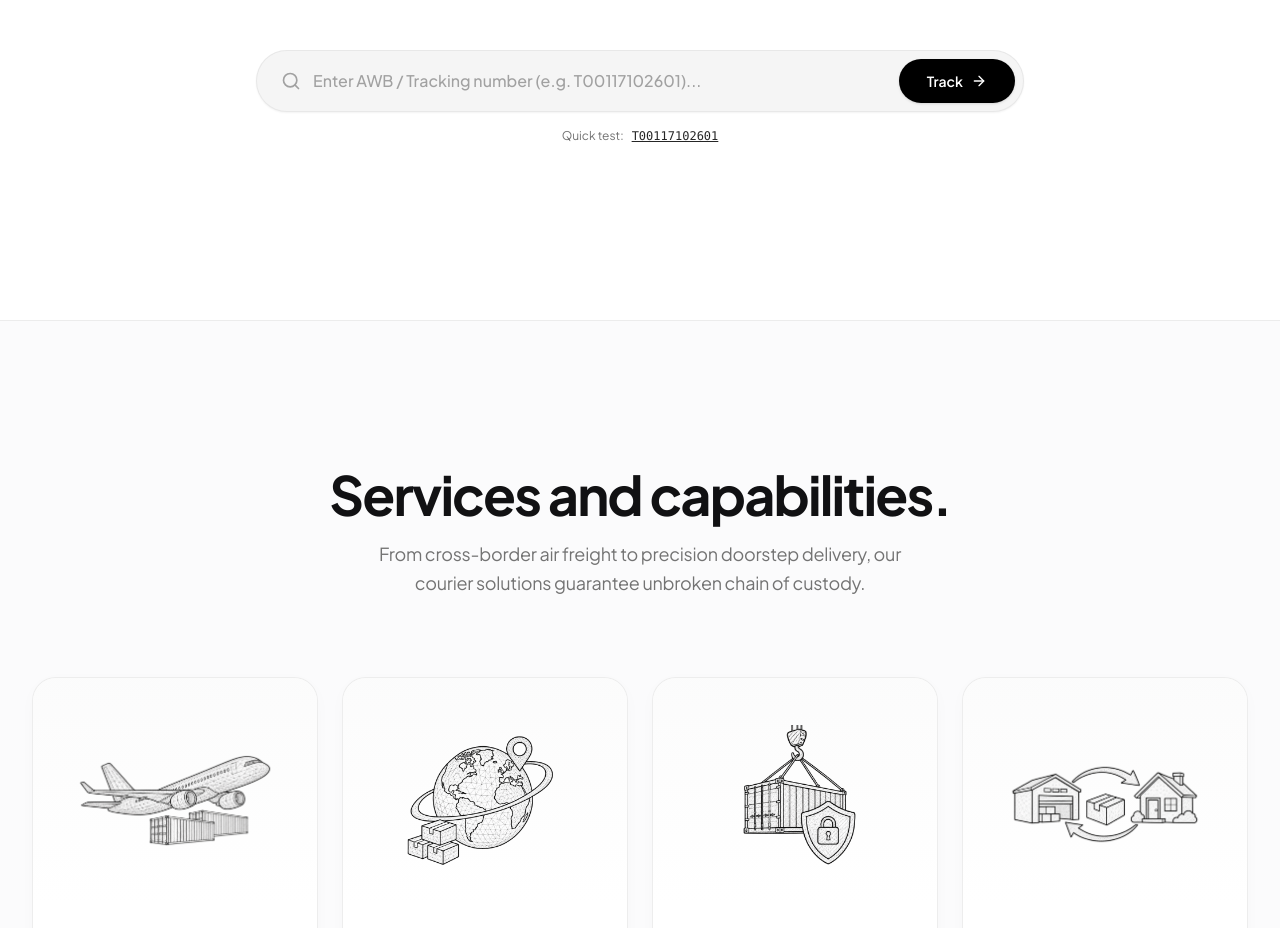
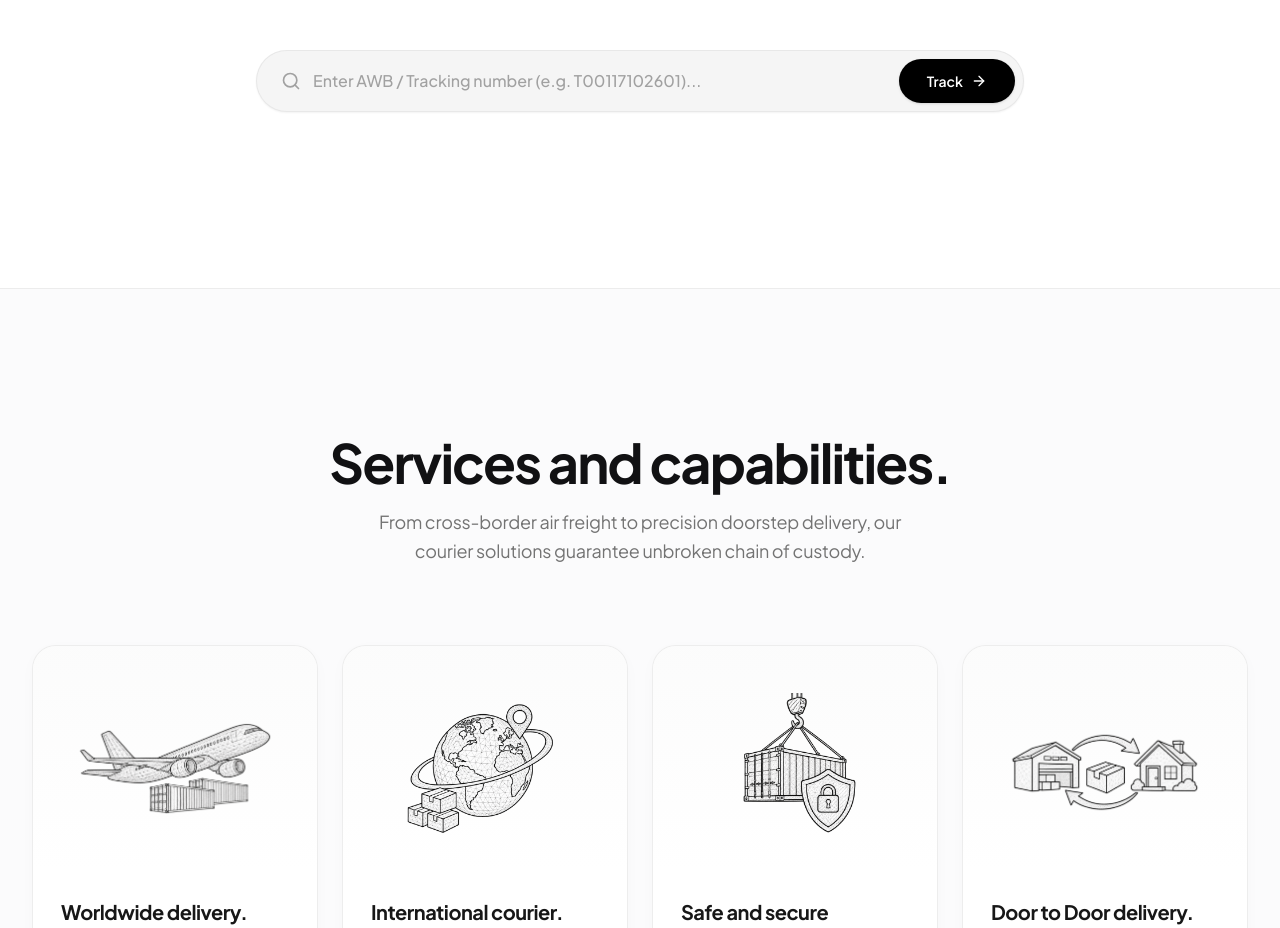
Before and after one commit to zer01labss-com/fastcom-website, a Next.js app: page / in a window 1280 px wide. Shown: the part 2169-3097 px from the top of the page. Built offline with nearby package versions, Linux system fonts and the light colour scheme.

Commit message:
improvement update

```diff
--- a/src/components/TrackShipmentSection.tsx
+++ b/src/components/TrackShipmentSection.tsx
@@ -223,7 +223,7 @@ export default function TrackShipmentSection() {
           </form>
 
           {/* Quick-test helper chip */}
-          <div className="flex items-center justify-center gap-2 mt-4 text-xs text-neutral-500">
+          {/* <div className="flex items-center justify-center gap-2 mt-4 text-xs text-neutral-500">
             <span>Quick test:</span>
             <button
               type="button"
@@ -235,7 +235,7 @@ export default function TrackShipmentSection() {
             >
               T00117102601
             </button>
-          </div>
+          </div> */}
         </div>
 
         {/* Error message */}
```
